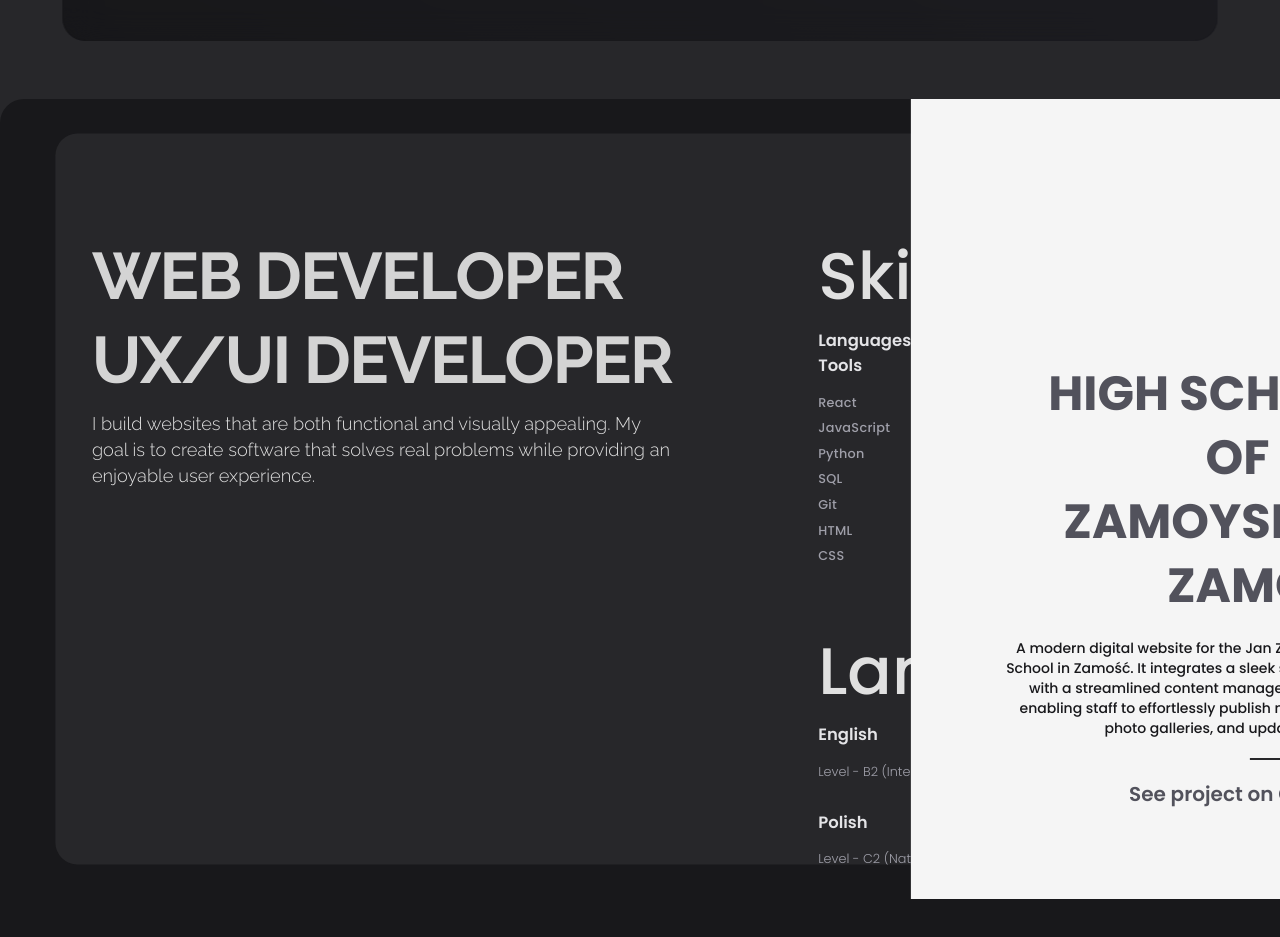
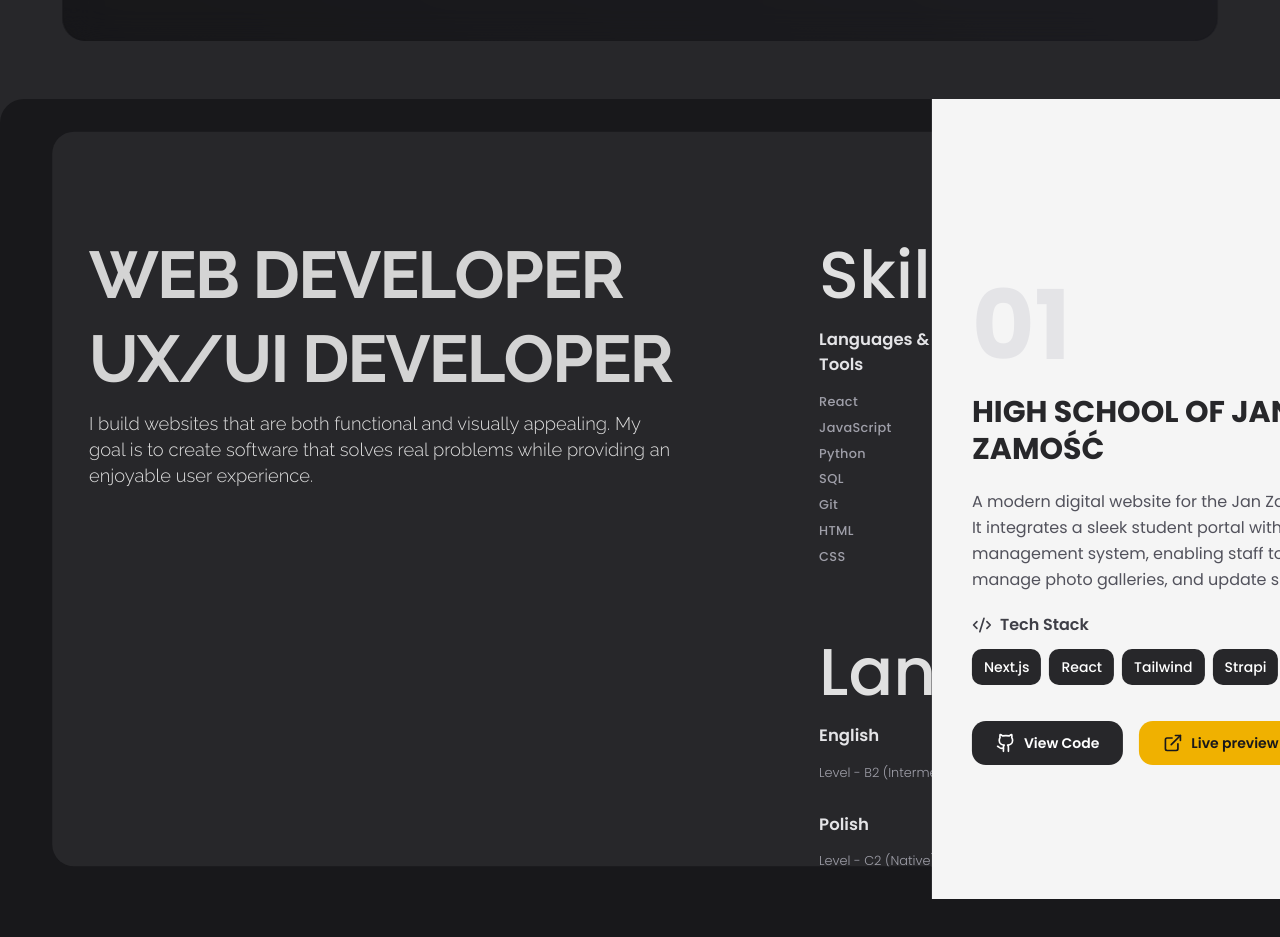
Before and after one commit to Mitrix005/Portfolio_mszyszlo, a Next.js app: page / in a window 1280 px wide. Shown: the part 701-1638 px from the top of the page. Built offline with nearby package versions, Linux system fonts and the light colour scheme.

Commit message:
Zmiana wyglądu Projects, dodanie otwierania w nowej karcie, zmiana zdjęcia przy Contact

```diff
--- a/src/app/components/About/About.js
+++ b/src/app/components/About/About.js
@@ -62,9 +62,9 @@ export default function About() {
                             initial="hidden"
                             whileInView="visible"
                             custom={2}
-                            className="text-sm"
+                            className="text-md lg:text-md"
                         >
-                            Lorem ipsum dolor sit amet, consectetur adipiscing elit. Donec vulputate auctor dolor, sollicitudin mollis lectus faucibus sed. Cras sed lectus eget justo laoreet convallis at vitae velit. Donec risus leo, porta sit amet justo a, lacinia consectetur tellus. Cras vestibulum congue pellentesque. Curabitur dignissim gravida elit.
+                            I am a second-year <span className="font-bold text-yellow-400">Automatics and Robotics</span> student at <span className="font-bold text-yellow-400">AGH University</span> in Kraków. While engineering is my main focus, I am passionate about expanding my skills in Web Development. I have a solid grasp of backend technologies and I am currently building interfaces using React.
                         </motion.p>
                     </div>
                     <motion.div
@@ -87,7 +87,7 @@ export default function About() {
                         className="relative w-2/3 md:w-1/4 aspect-[1/2] max-h-[600px] rounded-3xl overflow-hidden shadow-2xl border border-zinc-200/20"
                     >
                         <Image
-                            src={"/foto.jpg"}
+                            src={"/foto1.jpg"}
                             alt={"Foto"}
                             fill
                             className="object-cover"
--- a/src/app/components/Cards/Projects.js
+++ b/src/app/components/Cards/Projects.js
@@ -1,180 +1,239 @@
-"use client"
+import { motion, AnimatePresence } from "motion/react"
+import { Github, ExternalLink, Code2 } from 'lucide-react'
+import { useState } from 'react'
 
-import {motion, AnimatePresence, useMotionValue, useSpring, useTransform} from "motion/react"
-import Image from "next/image";
-import { ArrowUpLeft } from 'lucide-react';
-import Link from "next/link";
-
-export default function Projects({actualProject=0}){
-
-    const x = useMotionValue(0);
-    const y = useMotionValue(0);
-
-    const xSpring = useSpring(x);
-    const ySpring = useSpring(y);
-
-    const rotateX = useTransform(ySpring, [-0.5, 0.5], ["9deg", "-9deg"]);
-    const rotateY = useTransform(xSpring, [-0.5, 0.5], ["-9deg", "9deg"]);
-
-    const containerVariant = {
-        hidden: { opacity: 0 },
-        visible: {
-            opacity: 1,
-            transition: {
-                staggerChildren: 0.1,
-                delayChildren: 0.1
-            }
-        }
-    };
-
-    const itemVariant = {
-        hidden: { opacity: 0, y: 20 },
-        visible: {
-            opacity: 1,
-            y: 0,
-            transition: { type: "spring", stiffness: 50 }
-        }
-    };
+export default function Projects({ actualProject = 0 }) {
+    const [hoveredTech, setHoveredTech] = useState(null)
 
     const projects = [
         {
+            id: 1,
             name: "HIGH SCHOOL OF JAN ZAMOYSKI IN ZAMOŚĆ",
+            shortName: "1LO Zamość",
             description: "A modern digital website for the Jan Zamoyski High School in Zamość. It integrates a sleek student portal with a streamlined content management system, enabling staff to effortlessly publish news, manage photo galleries, and update schedules.",
-            preview: "",
             githubLink: "https://github.com/snappifier/NextLo",
-            color: "bg-[#FFR100]",
+            liveLink: "https://next-lo-ten.vercel.app",
+            gradient: "from-yellow-500 via-orange-500 to-red-500",
+            bgColor: "bg-gradient-to-br from-yellow-500/10 to-orange-500/10",
             image: "/previews/1lo-preview.png",
-            link: "https://next-lo-ten.vercel.app"
+            tech: ["Next.js", "React", "Tailwind", "Strapi", "PostgreSQL"]
         },
         {
+            id: 2,
             name: "MY PORTFOLIO",
-            description: "Lorem ipsum dolor sit amet, consectetur adipiscing elit. Nam lobortis varius eros, eu fringilla lacus mollis semper. " +
-                "Integer dictum lacinia sapien quis luctus. Pellentesque habitant morbi tristique senectus et netus et malesuada fames ac turpis egestas",
-            preview: "",
+            shortName: "Portfolio",
+            description: "A modern, responsive portfolio showcasing my work and skills. Built with cutting-edge web technologies, featuring smooth animations, dark mode, and an intuitive user experience.",
             githubLink: "https://github.com/Mitrix005/Portfolio_mszyszlo",
-            color: "bg-[#064e3b]",
-            link: "https://mszyszlo.vercel.app"
+            liveLink: "https://mszyszlo.vercel.app",
+            gradient: "from-emerald-500 via-teal-500 to-cyan-500",
+            bgColor: "bg-gradient-to-br from-emerald-500/10 to-teal-500/10",
+            image: null,
+            tech: ["Next.js", "Motion", "Tailwind", "Lenis", "shadcn", "Lucide"]
         },
         {
-            name: "COMMING SOON",
-            description: "Lorem ipsum dolor sit amet, consectetur adipiscing elit. Nam lobortis varius eros, eu fringilla lacus mollis semper. " +
-                "Integer dictum lacinia sapien quis luctus. Pellentesque habitant morbi tristique senectus et netus et malesuada fames ac turpis egestas",
-            preview: "",
-            color: "bg-[#6b21a8]",
-            link: "https://next-lo-ten.vercel.app"
+            id: 3,
+            name: "COMING SOON",
+            shortName: "New Project",
+            description: "The place for new exciting project!",
+            githubLink: "#",
+            liveLink: "#",
+            gradient: "from-purple-500 via-violet-500 to-indigo-500",
+            bgColor: "bg-gradient-to-br from-purple-500/10 to-indigo-500/10",
+            image: null,
+            tech: null
         }
-    ];
-    const projectData = projects[actualProject];
+    ]
 
-    const contentVariant = {
-        hidden: { opacity: 0, x: 50, scale: 0.95 },
-        visible: {
-            opacity: 1,
-            x: 0,
-            scale: 1,
-            transition: { duration: 0.4, type: "spring", bounce: 0.3, staggerChildren: 0.1}
-        },
-        exit: {
-            opacity: 0,
-            x: -50,
-            scale: 0.95,
-            transition: { duration: 0.3 }
-        }
-    };
-
-    const handleMouseMove = (e) => {
-        const rect = e.currentTarget.getBoundingClientRect();
-
-        const width = rect.width;
-        const height = rect.height;
-
-        const mouseX = e.clientX - rect.left;
-        const mouseY = e.clientY - rect.top;
-
-        const xPrecent = mouseX / width - 0.5;
-        const yPrecent = mouseY / height - 0.5;
-
-        x.set(xPrecent);
-        y.set(yPrecent);
-    }
-
-    const handleMouseLeave = () => {
-        x.set(0);
-        y.set(0);
-    }
+    const projectData = projects[actualProject]
 
     return (
+        <div className="relative w-full min-h-screen flex flex-col items-center justify-start gap-10 lg:justify-center px-4 xl:px-10 pt-24 pb-12 lg:pt-36 lg:pb-24 bg-neutral-100 overflow-x-hidden">
             <motion.div
-            initial="hidden"
-            whileInView="visible"
-            variants={containerVariant}
-            viewport={{ once: true, amount: 0.3 }}
-            className="relative w-full min-h-screen flex pt-15 md:pt-40 md:pb-32 px-5 md:px-20 bg-neutral-100 overflow-x-hidden">
-            <motion.div
-                variants={itemVariant}
-                className="relative w-full h-full flex flex-col items-center gap-5 py-5">
-                <div className="w-full h-max flex flex-col items-center gap-1 z-30">
-                    <p className="text-lg md:text-3xl font-bold text-yellow-500">Featured projects</p>
-                    <p className="md:flex text-zinc-900 text-xs md:text-sm font-light">Check out what I've made and what i can offer.</p>
-                </div>
+                initial={{ opacity: 0, y: 20 }}
+                whileInView={{ opacity: 1, y: 0 }}
+                viewport={{ once: true }}
+                className="w-full max-w-7xl text-right z-10"
+            >
+                <h2 className="text-2xl sm:text-3xl md:text-3xl lg:text-4xl font-bold text-zinc-800 mb-2">
+                    Selected Projects
+                </h2>
+                <p className="text-zinc-600 text-sm sm:text-base md:text-sm max-w-lg ml-auto">
+                    A showcase of my recent work
+                </p>
+            </motion.div>
+
+            <div className="w-full max-w-7xl flex-grow flex flex-col justify-center">
+                <div className="flex flex-col lg:flex-row gap-6 sm:gap-8 lg:gap-12 xl:gap-16 items-center">
                     <AnimatePresence mode="wait">
                         <motion.div
                             key={actualProject}
-                        variants={contentVariant}
-                        initial="hidden"
-                        animate="visible"
-                        exit="exit"
-                        className="w-full flex flex-col-reverse md:flex-row gap-5 md:gap-15 md:py-10">
+                            initial={{ opacity: 0, x: -30 }}
+                            animate={{ opacity: 1, x: 0 }}
+                            exit={{ opacity: 0, x: 30 }}
+                            transition={{ duration: 0.4 }}
+                            className="flex flex-col justify-center space-y-4 sm:space-y-5 md:space-y-4 lg:space-y-5 order-2 lg:order-1 w-full"
+                        >
+                            <motion.div
+                                initial={{ opacity: 0 }}
+                                animate={{ opacity: 1 }}
+                                transition={{ delay: 0.2, type: "spring" }}
+                                className="flex items-center gap-3 md:gap-4 select-none"
+                            >
+                                <span className="text-4xl sm:text-5xl md:text-6xl lg:text-7xl xl:text-8xl font-black text-zinc-200 select-none">
+                                  {String(projectData.id).padStart(2, '0')}
+                                </span>
+                            </motion.div>
 
-                        <div className="relative w-full md:w-2/5 h-auto flex flex-col md:items-end justify-between z-20">
+                            <motion.h3
+                                initial={{ opacity: 0 }}
+                                animate={{ opacity: 1 }}
+                                transition={{ delay: 0.3 }}
+                                className="text-md sm:text-lg md:text-xl lg:text-2xl xl:text-3xl font-black text-zinc-800 leading-tight"
+                            >
+                                {projectData.name}
+                            </motion.h3>
+
                             <motion.p
-                                variants={itemVariant}
-                                className="relative md:flex-none top-0 text-zinc-600 text-3xl md:text-6xl font-medium">#{actualProject+1}</motion.p>
-                            <div className="w-full h-max flex flex-col justify-end md:items-end gap-3 md:gap-5">
-                                <motion.h1
-                                    variants={itemVariant}
-                                    className="md:w-full text-zinc-600 text-lg md:text-5xl/16 font-black md:text-right">{projectData.name}</motion.h1>
-                                <motion.p
-                                    variants={itemVariant}
-                                    className="md:w-full text-zinc-900 text-xs md:text-sm font-medium md:text-right">{projectData.description}</motion.p>
-                                <div className="w-1/3 h-0.5 bg-zinc-800"></div>
-                                <Link
-                                    href={projectData?.githubLink ? projectData.githubLink : ""}
-                                    className="w-max flex gap-2 items-center text-zinc-600 text-lg md:text-xl font-semibold md:text-right pointer-events-auto cursor-pointer">See project on Github<ArrowUpLeft /></Link>
+                                initial={{ opacity: 0 }}
+                                animate={{ opacity: 1 }}
+                                transition={{ delay: 0.4 }}
+                                className="text-zinc-600 text-sm sm:text-base md:text-md leading-relaxed max-w-2xl"
+                            >
+                                {projectData.description}
+                            </motion.p>
+
+                            {projectData.tech && <motion.div
+                                initial={{opacity: 0}}
+                                animate={{opacity: 1}}
+                                transition={{delay: 0.5}}
+                                className="space-y-2 sm:space-y-3"
+                            >
+                                <div className="flex items-center gap-2 text-zinc-700">
+                                    <Code2 className="w-4 h-4 sm:w-5 sm:h-5"/>
+                                    <span className="font-semibold text-sm sm:text-base md:text-base">Tech Stack</span>
+                                </div>
+                                <div className="flex flex-wrap gap-2">
+                                    {projectData.tech.map((tech, idx) => (
+                                        <motion.span
+                                            key={tech}
+                                            initial={{opacity: 0, scale: 0}}
+                                            animate={{opacity: 1, scale: 1}}
+                                            transition={{delay: 0.6 + idx * 0.1}}
+                                            onHoverStart={() => setHoveredTech(tech)}
+                                            onHoverEnd={() => setHoveredTech(null)}
+                                            className="px-2.5 py-1.5 sm:px-3 sm:py-2 bg-zinc-800 text-white text-xs md:text-sm font-medium rounded-lg hover:bg-yellow-500 hover:text-zinc-900 transition-colors cursor-default"
+                                        >
+                                            {tech}
+                                        </motion.span>
+                                    ))}
+                                </div>
+                            </motion.div>}
+
+                            <motion.div
+                                initial={{ opacity: 0 }}
+                                animate={{ opacity: 1 }}
+                                transition={{ delay: 0.7 }}
+                                className="flex flex-col sm:flex-row gap-3 sm:gap-4 pt-2 sm:pt-4"
+                            >
+                                {projectData.githubLink !== "#" && <motion.a
+                                    href={projectData.githubLink}
+                                    target="_blank"
+                                    whileHover={{scale: 1.05}}
+                                    whileTap={{scale: 0.95}}
+                                    className="flex items-center justify-center gap-2 px-5 py-3 sm:px-6 sm:py-3 bg-zinc-800 text-white text-sm font-semibold rounded-xl hover:bg-zinc-900 transition-colors w-full sm:w-auto"
+                                >
+                                    <Github className="w-4 h-4 sm:w-5 sm:h-5"/>
+                                    View Code
+                                </motion.a>}
+                                {projectData.liveLink !== "#" && <motion.a
+                                    href={projectData.liveLink}
+                                    whileHover={{scale: 1.05}}
+                                    whileTap={{scale: 0.95}}
+                                    target="_blank"
+                                    className="flex items-center justify-center gap-2 px-5 py-3 sm:px-6 sm:py-3 bg-yellow-500 text-zinc-900 text-sm font-semibold rounded-xl hover:bg-yellow-400 transition-colors w-full sm:w-auto"
+                                >
+                                    <ExternalLink className="w-4 h-4 sm:w-5 sm:h-5"/>
+                                    Live preview
+                                </motion.a>}
+                            </motion.div>
+                        </motion.div>
+                    </AnimatePresence>
+
+                    <div className="relative order-1 lg:order-2 w-full flex justify-center lg:justify-end my-4 sm:my-6 lg:my-0">
+                        <AnimatePresence mode="wait">
+                            <motion.div
+                                key={actualProject}
+                                initial={{ opacity: 0, scale: 0.9, y: 20 }}
+                                animate={{ opacity: 1, scale: 1, y: 0 }}
+                                exit={{ opacity: 0, scale: 0.9, y: -20 }}
+                                transition={{ duration: 0.5 }}
+                                className="relative w-full max-w-[90%] sm:max-w-md md:max-w-lg lg:max-w-xl"
+                                style={{ perspective: "1000px" }}
+                            >
+                                <div className="relative rounded-lg sm:rounded-xl md:rounded-2xl overflow-hidden shadow-2xl bg-white border border-zinc-200/50">
+                                    <div className="bg-zinc-800 p-2 sm:p-2.5 md:p-3 flex items-center gap-1.5 sm:gap-2">
+                                        <div className="flex gap-1 sm:gap-1.5 md:gap-2">
+                                            <div className="w-2 h-2 sm:w-2.5 sm:h-2.5 rounded-full bg-red-500" />
+                                            <div className="w-2 h-2 sm:w-2.5 sm:h-2.5 rounded-full bg-yellow-500" />
+                                            <div className="w-2 h-2 sm:w-2.5 sm:h-2.5 rounded-full bg-green-500" />
+                                        </div>
+                                        <div className="flex-1 mx-2 sm:mx-3 md:mx-4 bg-zinc-700 rounded sm:rounded-md px-2 py-0.5 sm:py-1 text-[9px] sm:text-[10px] md:text-xs text-zinc-300 truncate opacity-70">
+                                            {projectData.liveLink}
                                         </div>
                                     </div>
 
                                     <motion.div
-                            className={`z-10 aspect-square xl:aspect-video w-full md:max-w-3/5 flex-shrink-0 flex flex-col rounded-2xl shadow-xl/30 bg-white`}
-                            whileHover={{scale: 1.01, transition:{
-                                    duration: 0.2,
-                                }}}
-                            onMouseMove={handleMouseMove}
-                            onMouseLeave={handleMouseLeave}
-                            style={{
-                                rotateX,
-                                rotateY,
-                                transformStyle: "preserve-3d"
-                            }}
+                                        className={`relative aspect-video lg:aspect-[5/4] overflow-hidden ${projectData.bgColor}`}
+                                        whileHover={{ scale: 1.02 }}
+                                        transition={{ duration: 0.3 }}
                                     >
-                            <div className={`relative flex-1 w-full overflow-hidden rounded-t-2xl border-t border-x ${projectData.color}`}>
-                                {projectData?.image ? (
-                                    <Image
+                                        {projectData.image ? (
+                                            <img
                                                 src={projectData.image}
                                                 alt={projectData.name}
-                                        fill
-                                        className="object-cover object-top"
+                                                className="w-full h-full object-cover object-top"
                                             />
-                                ) : null}
+                                        ) : (
+                                            <div className={`w-full h-full bg-gradient-to-br ${projectData.gradient} opacity-30 flex items-center justify-center`}>
+                                                <div className="text-center text-zinc-700 p-4 sm:p-6">
+                                                    <div className="text-3xl sm:text-4xl md:text-5xl lg:text-6xl font-black mb-2 opacity-20">
+                                                        {projectData.shortName}
+                                                    </div>
+                                                    <div className="text-[10px] sm:text-xs md:text-sm opacity-50 font-mono tracking-widest uppercase">Preview Coming Soon</div>
+                                                </div>
+                                            </div>
+                                        )}
+                                        <div className="absolute inset-0 bg-gradient-to-t from-black/10 to-transparent pointer-events-none" />
+                                    </motion.div>
+                                </div>
+                            </motion.div>
+                        </AnimatePresence>
+                    </div>
                 </div>
 
-                            <div className="relative z-10 w-full h-10 md:h-12 bg-neutral-100 border border-zinc-300 rounded-b-2xl flex items-center px-4">
-                                <Link href={projectData.link} className="border border-neutral-400 p-1 px-4 rounded-3xl font-light md:text-xs text-zinc-800 truncate select-none"><p className="font-medium text-sm">{projectData.link}</p></Link>
+                <motion.div
+                    initial={{ opacity: 0 }}
+                    animate={{ opacity: 1 }}
+                    transition={{ delay: 0.8 }}
+                    className="flex flex-col items-center gap-2 sm:gap-3 mt-8 sm:mt-10 md:mt-12 lg:mt-16 select-none"
+                >
+                    <div className="flex items-center gap-2 text-zinc-400 text-xs sm:text-sm md:text-sm font-medium">
+                        <span>{actualProject + 1}</span>
+                        <div className="w-8 sm:w-10 md:w-12 h-0.5 bg-zinc-300 rounded-full">
+                            <motion.div
+                                className="h-full bg-yellow-500 rounded-full"
+                                initial={{ width: "0%" }}
+                                animate={{ width: `${((actualProject + 1) / projects.length) * 100}%` }}
+                            />
+                        </div>
+                        <span>{projects.length}</span>
+                    </div>
+
+                    <div className="flex items-center gap-2 text-zinc-400 text-[10px] sm:text-xs uppercase tracking-widest">
+                        Scroll or use buttons
                     </div>
                 </motion.div>
-                    </motion.div>
-                </AnimatePresence>
-            </motion.div>
-        </motion.div>
+            </div>
+        </div>
     )
 }
```
Also changed, not shown: public/foto.jpg (deleted), 1 other file (tests, documents, lock files or other folders). Lines whose indentation alone changed are shown as unchanged.
